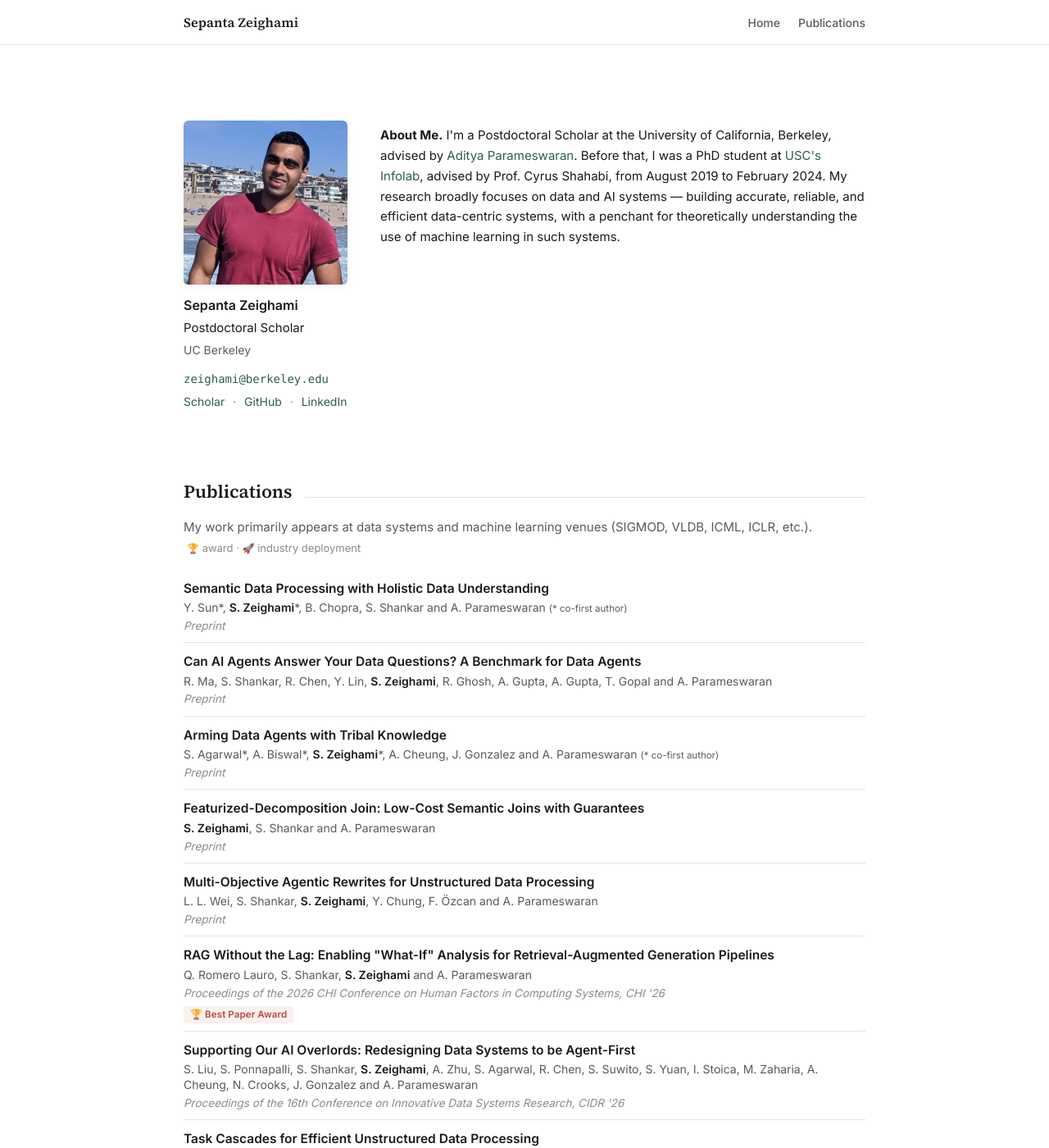
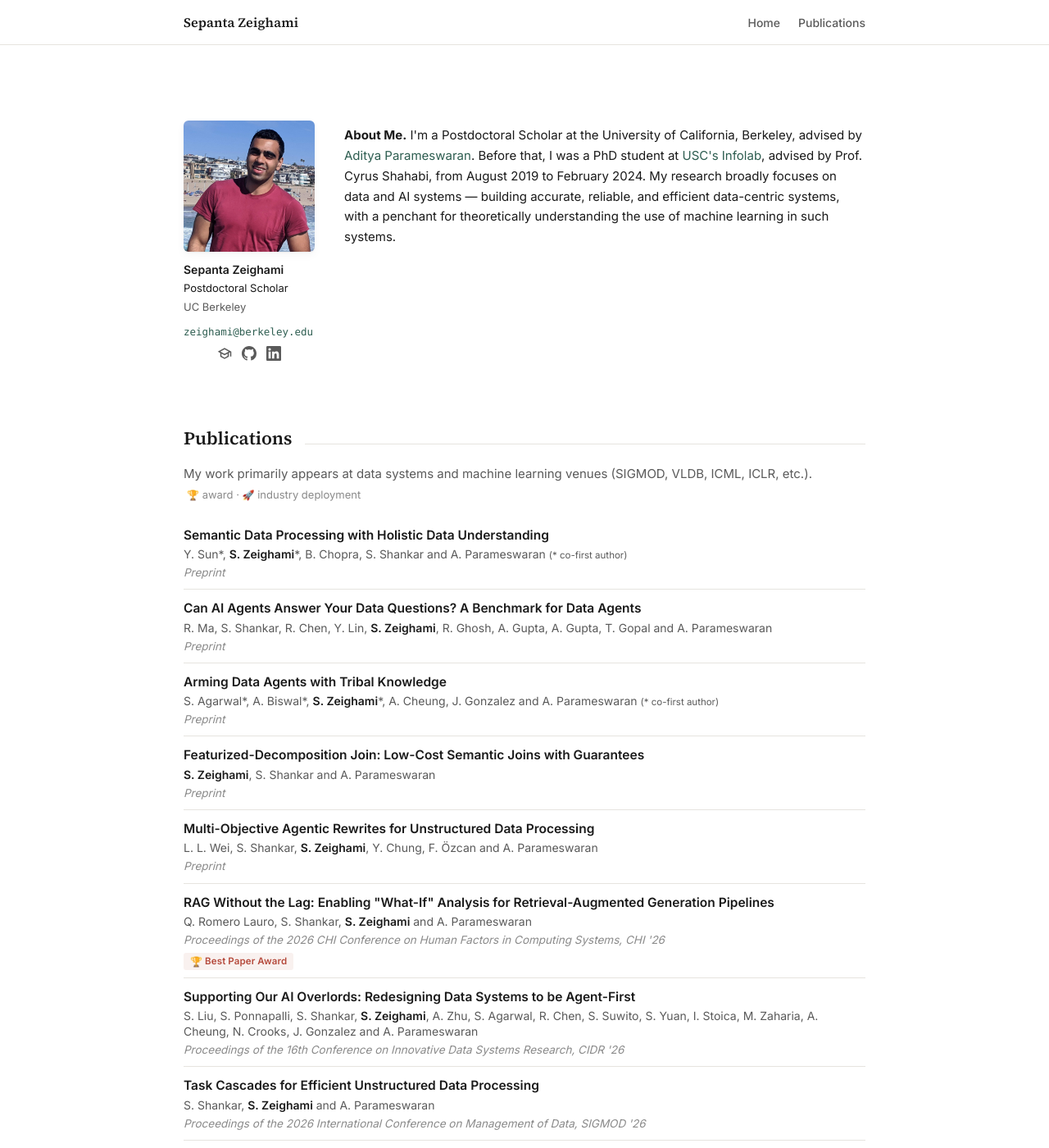
Before and after one commit to szeighami/szeighami.github.io, a Jekyll site: the page built from index.md, in a window 1280 px wide and 1400 px high. Shown: the whole window at 82% size. Built offline with Jekyll 4.4.1, drawn with Linux system fonts in a browser that asks for light colours.

Commit message:
Shrink hero, swap social text for icons
Reduce the photo to 160px and step the metadata fonts down to 12-14px.
Replace the Scholar / GitHub / LinkedIn text links with monochrome
inline-SVG icons, centered in a single row beneath the photo.

Co-Authored-By: Claude Opus 4.7 (1M context) <noreply@anthropic.com>

```diff
--- a/_layouts/default.html
+++ b/_layouts/default.html
@@ -100,8 +100,8 @@
     /* Hero */
     .hero {
       display: grid;
-      grid-template-columns: 200px 1fr;
-      gap: 40px;
+      grid-template-columns: 160px 1fr;
+      gap: 36px;
       align-items: start;
       padding-bottom: 40px;
     }
@@ -111,41 +111,59 @@
       align-items: flex-start;
     }
     .hero-photo {
-      width: 200px;
-      height: 200px;
+      width: 160px;
+      height: 160px;
       border-radius: 6px;
       object-fit: cover;
       box-shadow: 0 1px 2px rgba(0,0,0,0.06), 0 4px 12px rgba(0,0,0,0.04);
     }
     .hero-right { min-width: 0; padding-top: 6px; }
     .hero-name-small {
-      font-size: 16px;
+      font-size: 14px;
       font-weight: 600;
       color: var(--color-text);
-      margin: 12px 0 2px;
+      margin: 10px 0 1px;
     }
     .hero-role {
-      font-size: 15px;
+      font-size: 13px;
       color: var(--color-text);
-      margin: 0 0 2px;
+      margin: 0 0 1px;
     }
     .hero-affil {
       color: var(--color-muted);
-      font-size: 14px;
+      font-size: 13px;
       margin: 0 0 4px;
     }
     .hero-email {
-      font-size: 14px;
-      margin: 8px 0 4px;
+      font-size: 12.5px;
+      margin: 6px 0 2px;
     }
     .hero-email a {
       font-family: 'SFMono-Regular', Consolas, 'Liberation Mono', Menlo, monospace;
       color: var(--color-accent);
     }
     .hero-inline-links {
-      font-size: 14px;
-      margin: 0 0 4px;
+      font-size: 12.5px;
+      margin: 0;
       color: var(--color-muted);
+    }
+    .hero-icons {
+      display: flex;
+      gap: 12px;
+      margin: 4px 0 0;
+      align-items: center;
+      justify-content: center;
+      width: 160px;
+    }
+    .hero-icons a {
+      display: inline-flex;
+      color: var(--color-muted);
+      border: none;
+      line-height: 0;
+    }
+    .hero-icons a:hover {
+      color: var(--color-accent);
+      border: none;
     }
     .hero-inline-links .dot {
       color: var(--color-soft);
@@ -367,7 +385,7 @@
         gap: 20px;
         text-align: left;
       }
-      .hero-photo { width: 180px; height: 180px; }
+      .hero-photo { width: 150px; height: 150px; }
       .hero-mentor { width: 100%; }
       main { padding: 36px 20px 64px; }
       .nav-inner { padding: 12px 20px; }
--- a/index.md
+++ b/index.md
@@ -12,16 +12,16 @@ layout: default
     <p class="hero-role">Postdoctoral Scholar</p>
     <p class="hero-affil">UC Berkeley</p>
     <p class="hero-email"><a href="mailto:zeighami@berkeley.edu">zeighami@berkeley.edu</a></p>
-    <p class="hero-inline-links">
-      <a href="https://scholar.google.com/citations?user=vaf4fT8AAAAJ&hl=en&oi=ao">Scholar</a>
-      <span class="dot">&middot;</span>
-      <a href="https://github.com/szeighami">GitHub</a>
-      <span class="dot">&middot;</span>
-      <a href="https://www.linkedin.com/in/zeighami">LinkedIn</a>
-      <!--
-      <span class="dot">&middot;</span>
-      <a href="#" class="placeholder-link">Curriculum Vitae (PDF)</a>
-      -->
+    <p class="hero-icons">
+      <a href="https://scholar.google.com/citations?user=vaf4fT8AAAAJ&hl=en&oi=ao" aria-label="Google Scholar" title="Google Scholar">
+        <svg viewBox="0 0 24 24" width="18" height="18" fill="currentColor" aria-hidden="true"><path d="M12 3L1 9l4 2.18v6L12 21l7-3.82v-6l2-1.09V17h2V9L12 3zm6.82 6L12 12.72 5.18 9 12 5.28 18.82 9zM17 16.16l-5 2.72-5-2.72v-3.91L12 15l5-2.75v3.91z"/></svg>
+      </a>
+      <a href="https://github.com/szeighami" aria-label="GitHub" title="GitHub">
+        <svg viewBox="0 0 16 16" width="18" height="18" fill="currentColor" aria-hidden="true"><path d="M8 0C3.58 0 0 3.58 0 8c0 3.54 2.29 6.53 5.47 7.59.4.07.55-.17.55-.38 0-.19-.01-.82-.01-1.49-2.01.37-2.53-.49-2.69-.94-.09-.23-.48-.94-.82-1.13-.28-.15-.68-.52-.01-.53.63-.01 1.08.58 1.23.82.72 1.21 1.87.87 2.33.66.07-.52.28-.87.51-1.07-1.78-.2-3.64-.89-3.64-3.95 0-.87.31-1.59.82-2.15-.08-.2-.36-1.02.08-2.12 0 0 .67-.21 2.2.82.64-.18 1.32-.27 2-.27.68 0 1.36.09 2 .27 1.53-1.04 2.2-.82 2.2-.82.44 1.1.16 1.92.08 2.12.51.56.82 1.27.82 2.15 0 3.07-1.87 3.75-3.65 3.95.29.25.54.73.54 1.48 0 1.07-.01 1.93-.01 2.2 0 .21.15.46.55.38A8.013 8.013 0 0 0 16 8c0-4.42-3.58-8-8-8z"/></svg>
+      </a>
+      <a href="https://www.linkedin.com/in/zeighami" aria-label="LinkedIn" title="LinkedIn">
+        <svg viewBox="0 0 24 24" width="18" height="18" fill="currentColor" aria-hidden="true"><path d="M20.45 20.45h-3.55v-5.57c0-1.33-.03-3.04-1.85-3.04-1.86 0-2.14 1.45-2.14 2.95v5.66H9.36V9h3.41v1.56h.05c.48-.9 1.64-1.85 3.37-1.85 3.6 0 4.27 2.37 4.27 5.45v6.29zM5.34 7.43a2.06 2.06 0 1 1 0-4.13 2.06 2.06 0 0 1 0 4.13zM7.12 20.45H3.56V9h3.56v11.45zM22.22 0H1.77C.79 0 0 .77 0 1.72v20.56C0 23.23.79 24 1.77 24h20.45c.98 0 1.78-.77 1.78-1.72V1.72C24 .77 23.2 0 22.22 0z"/></svg>
+      </a>
     </p>
     <!--
     <div class="hero-mentor">
```
